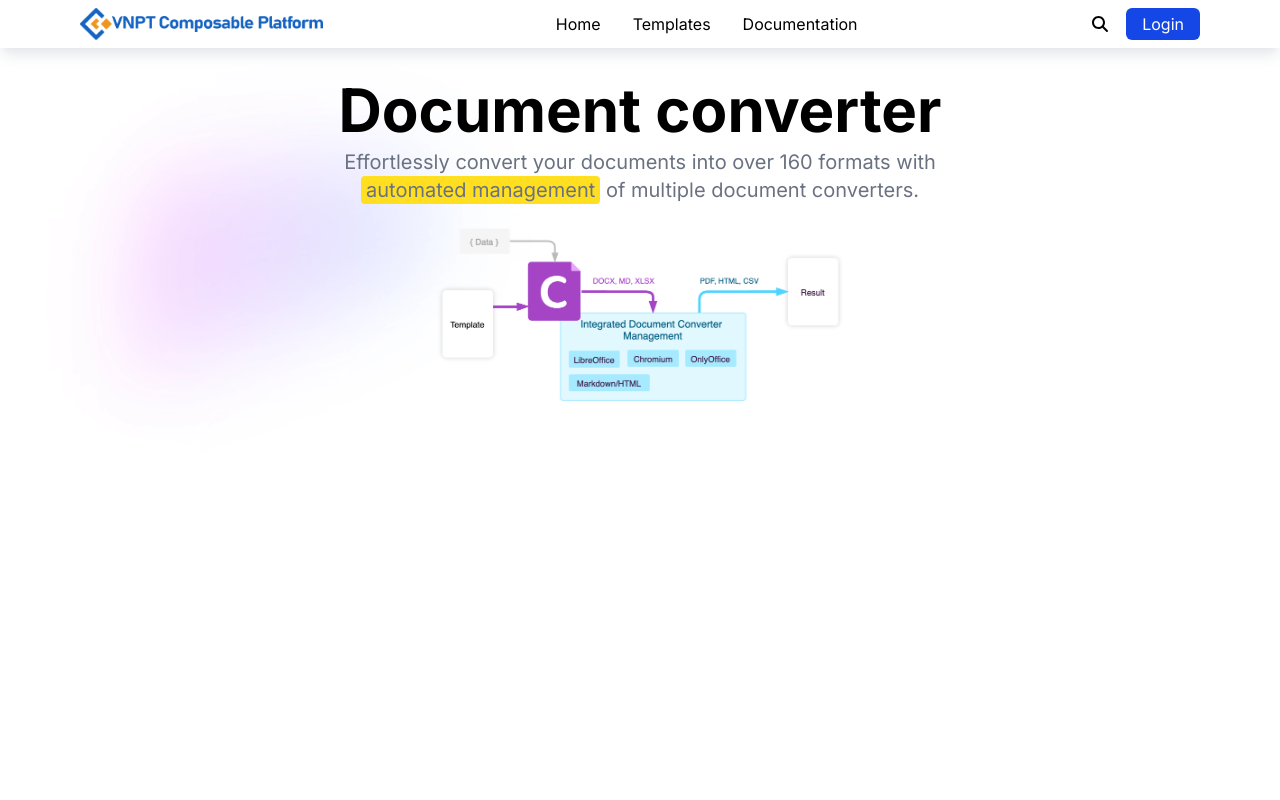
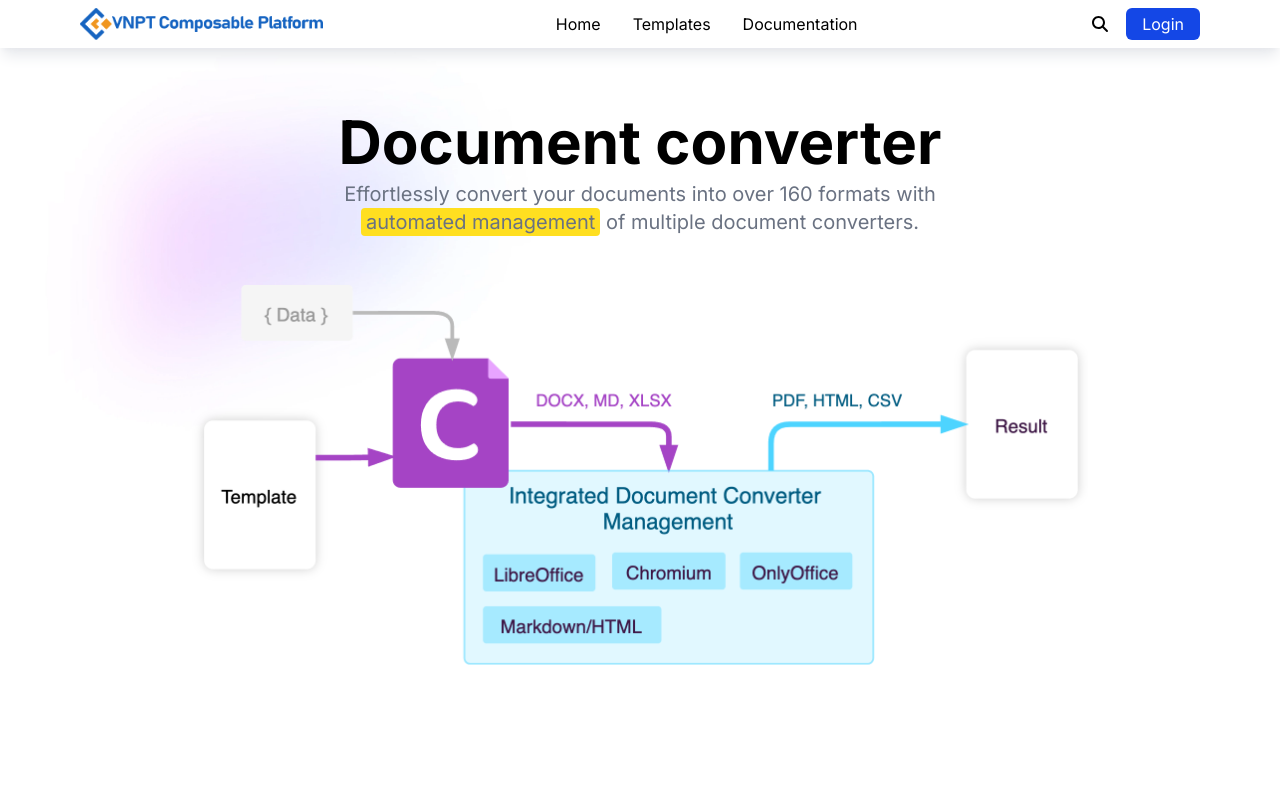
Before and after one commit to HaThanh12/frontend, a React (Vite) app: page / in a window 1280 px wide. Shown: the top 800 px of the page. Built offline with nearby package versions, Linux system fonts and the light colour scheme.

Commit message:
modify hero section

```diff
--- a/src/App.tsx
+++ b/src/App.tsx
@@ -1,13 +1,12 @@
 import Header from "./header/blocks/Header";
 import Hero from "./header/blocks/Hero";
-import Vector from "./header/components/Vector";
+// import Vector from "./header/components/Vector";
 import "./App.css";
 function App() {
   return (
     <>
       <Header />
       <Hero />
-      <Vector />
     </>
   );
 }
--- a/src/header/blocks/Hero.tsx
+++ b/src/header/blocks/Hero.tsx
@@ -3,7 +3,7 @@
 
 const Hero = () => {
   return (
-    <div className="bg-[url('/background.png')] lg:bg-contain md:bg-cover bg-center w-full min-h-screen">
+    <div className="bg-[url('/background.png')] bg-cover bg-top-left h-64 sm:h-80 lg:h-[35rem] w-full pt-[2rem] w-full min-h-[95vh]">
       <div className="flex flex-col items-center justify-center px-4 sm:px-6 lg:px-8 text-center">
         <h1 className="font-bold text-5xl md:text-6xl mt-8 mb-2">
           {data.hero.title}
@@ -12,15 +12,11 @@
         <div className="w-full sm:max-w-xl md:max-w-2xl flex flex-wrap items-center justify-center">
           <p
             dangerouslySetInnerHTML={{ __html: data.hero.subtitle }}
-            className="text-gray-500 text-base sm:text-lg md:text-xl text-center"
+            className="text-gray-500 text-base sm:text-lg md:text-xl text-center pb-[1rem]"
           />
         </div>
 
-        <img
-          src={image10}
-          alt="image10"
-          className="w-full sm:w-3/4 md:w-2/3 lg:w-1/3 py-6 h-auto"
-        />
+        <img src={image10} alt="image10" className="w-3xl lg:w-4xl pt-[2rem]" />
       </div>
     </div>
   );
--- a/src/header/components/Vector.tsx
+++ b/src/header/components/Vector.tsx
@@ -1,6 +1,11 @@
 const Vector = () => {
   return (
-    <svg viewBox="0 0 1425 159" fill="none" xmlns="http://www.w3.org/2000/svg">
+    <svg
+      viewBox="0 0 1425 159"
+      fill="none"
+      xmlns="http://www.w3.org/2000/svg"
+      // className="mt-64"
+    >
       <g clipPath="url(#clip0_13_111)">
         <path
           d="M0 92.4563L34.0405 84.5398C68.081 76.6233 136.162 60.7903 203.926 59.207C271.849 57.6237 339.297 70.2901 407.22 67.1235C474.984 63.9569 543.065 44.9573 610.829 41.3157C678.752 37.5158 746.2 49.2322 814.123 55.7237C881.887 62.3736 949.968 63.9569 1017.73 66.8068C1085.66 69.8151 1153.1 73.9317 1221.03 72.9818C1288.79 71.8734 1356.87 65.5402 1390.91 62.3736L1424.95 59.207V160.538H1390.91C1356.87 160.538 1288.79 160.538 1221.03 160.538C1153.1 160.538 1085.66 160.538 1017.73 160.538C949.968 160.538 881.887 160.538 814.123 160.538C746.2 160.538 678.752 160.538 610.829 160.538C543.065 160.538 474.984 160.538 407.22 160.538C339.297 160.538 271.849 160.538 203.926 160.538C136.162 160.538 68.081 160.538 34.0405 160.538H0V92.4563Z"
```
